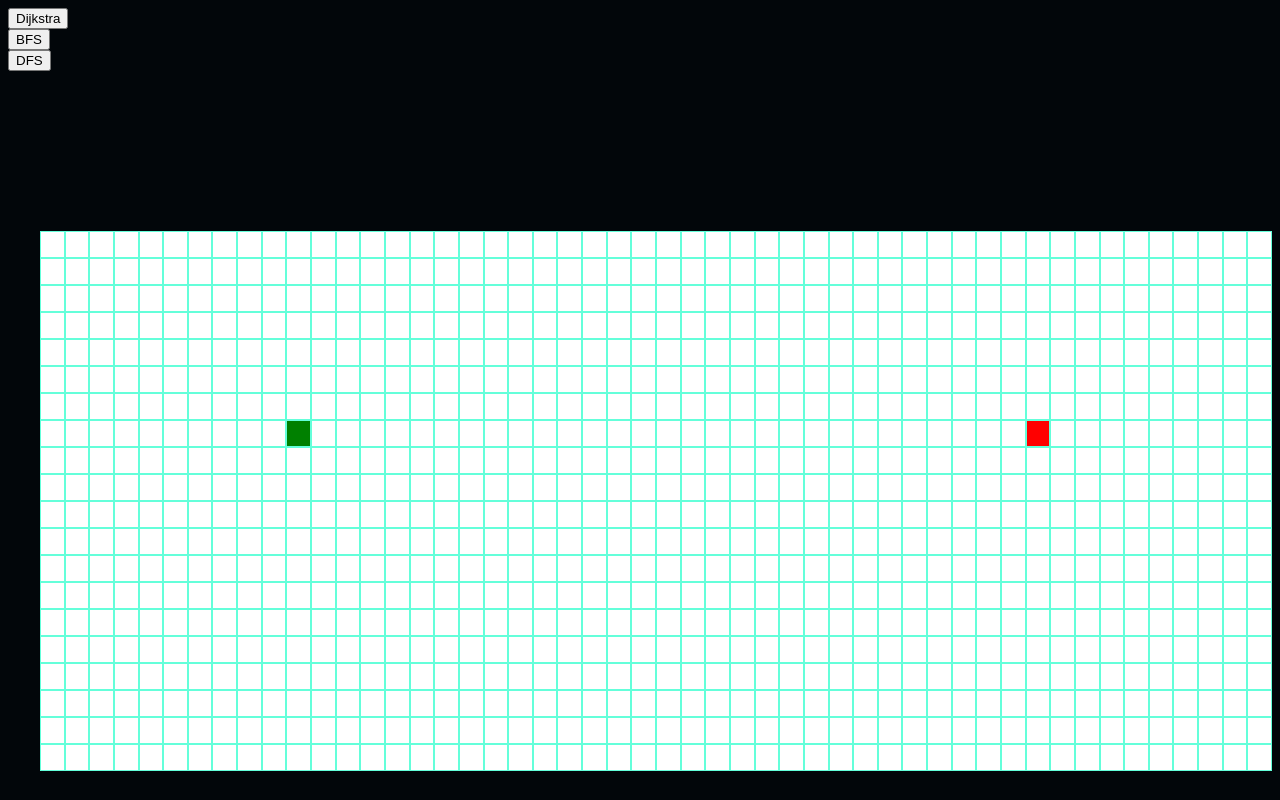
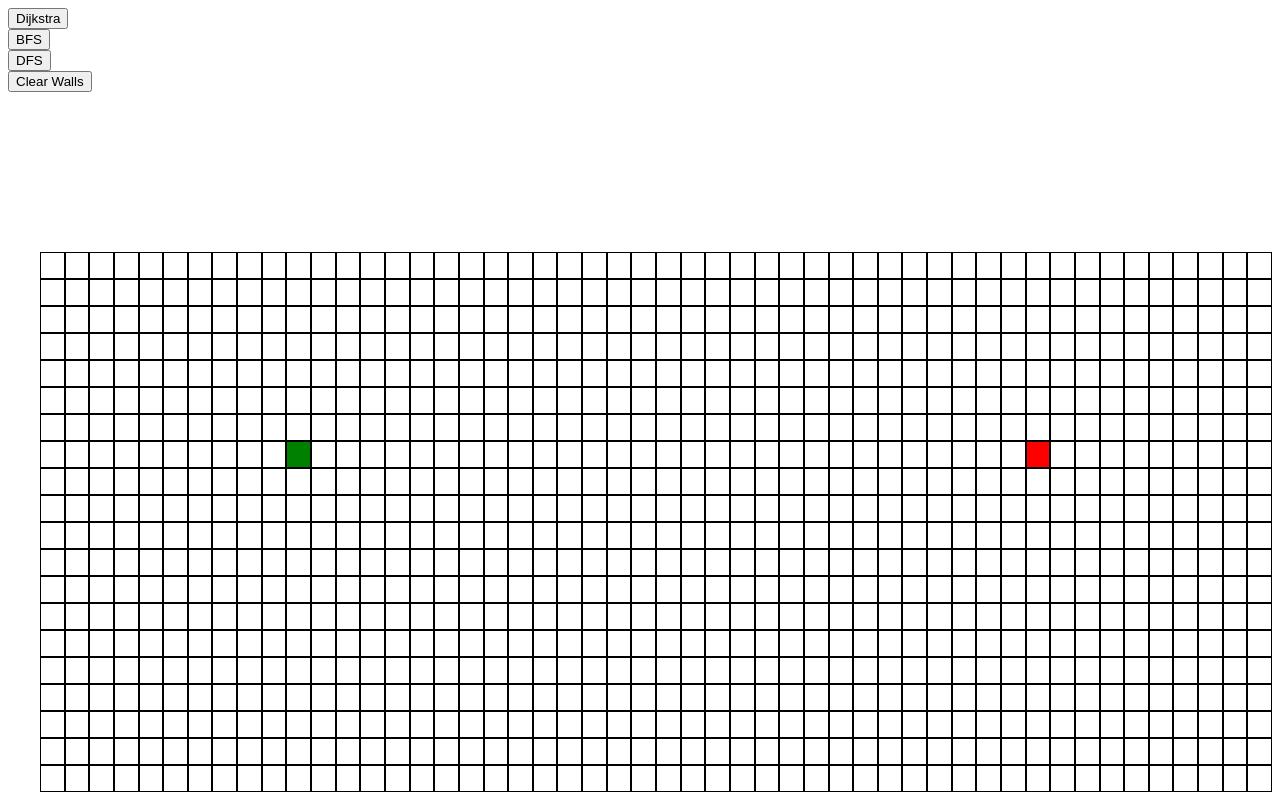
Before and after one commit to conor47/Searching-visualizer, a React (Create React App) app: page / in a window 1280 px wide. Built offline with nearby package versions, Linux system fonts and the light colour scheme.

Commit message:
added move start functionality

```diff
--- a/src/Components/PathFinding.js
+++ b/src/Components/PathFinding.js
@@ -8,6 +8,7 @@ const PathFinding = () => {
   const [grid, setGrid] = useState([]);
   const [start, setStart] = useState([7, 10]);
   const [end, setEnd] = useState([7, 40]);
+  const [moveStart, setMoveStart] = useState(false);
   const [mouseDown, setMouseDown] = useState(false);
 
   useEffect(() => {
@@ -15,6 +16,7 @@ const PathFinding = () => {
   }, []);
 
   const runDijkstra = () => {
+    clearVisited();
     let nodes = dijkstra(grid, grid[start[0]][start[1]], grid[end[0]][end[1]]);
     let shortestPath = getShortestPath(grid[end[0]][end[1]]);
 
@@ -35,21 +37,33 @@ const PathFinding = () => {
   };
 
   const handleMouseDown = (row, col) => {
+    if (row === start[0] && col === start[1]) {
+      setMouseDown(true);
+      setMoveStart(true);
+      return;
+    }
     setMouseDown(true);
     generateUpdatedGrid(row, col);
   };
 
   const handleMouseUp = (row, col) => {
     setMouseDown(false);
+    setMoveStart(false);
   };
 
   const handleMouseEnter = (row, col) => {
+    if (mouseDown && moveStart) {
+      moveStartNode(row, col);
+      return;
+    }
+
     if (mouseDown) {
       generateUpdatedGrid(row, col);
     }
   };
 
   const runBfs = () => {
+    clearVisited();
     let nodes = bfs(grid, grid[start[0]][start[1]], grid[end[0]][end[1]]);
     console.log(nodes);
     let shortestPath = getShortestPath(grid[end[0]][end[1]]);
@@ -70,6 +84,7 @@ const PathFinding = () => {
   };
 
   const runDFS = () => {
+    clearVisited();
     let nodes = dfs(grid, grid[start[0]][start[1]], grid[end[0]][end[1]]);
     console.log(nodes);
     for (let i = 0; i < nodes.length; i++) {
@@ -92,9 +107,9 @@ const PathFinding = () => {
     for (let i = 0; i < path.length; i++) {
       setTimeout(() => {
         let node = path[i];
-        document.getElementById(
-          `${node.row}-${node.col}`
-        ).style.backgroundColor = 'green';
+        document
+          .getElementById(`${node.row}-${node.col}`)
+          .classList.add('shortest');
       }, i * 50);
     }
   };
@@ -109,6 +124,21 @@ const PathFinding = () => {
       grid.push(row);
     }
     return grid;
+  };
+
+  const moveStartNode = (row, col) => {
+    const newGrid = grid.slice();
+
+    let oldStart = grid[start[0]][start[1]];
+    let updatedOld = { ...oldStart, isStart: false };
+    newGrid[oldStart.row][oldStart.col] = updatedOld;
+
+    let newStart = grid[row][col];
+    let newUpdatedStart = { ...newStart, isStart: true };
+    newGrid[row][col] = newUpdatedStart;
+
+    setStart([row, col]);
+    setGrid(newGrid);
   };
 
   const generateUpdatedGrid = (row, col) => {
@@ -138,6 +168,40 @@ const PathFinding = () => {
     };
   };
 
+  const clearWalls = () => {
+    let newGrid = [];
+    for (let i = 0; i < grid.length; i++) {
+      let row = [];
+      for (let j = 0; j < grid[0].length; j++) {
+        let node = grid[i][j];
+        if (node.isWall) {
+          node.isWall = false;
+        }
+        row.push(node);
+      }
+      newGrid.push(row);
+    }
+    setGrid(newGrid);
+  };
+
+  const clearVisited = () => {
+    let newGrid = [];
+    for (let i = 0; i < grid.length; i++) {
+      let row = [];
+      for (let j = 0; j < grid[0].length; j++) {
+        let node = grid[i][j];
+        if (node.isVisited) {
+          node.isVisited = false;
+          document.getElementById(`${i}-${j}`).classList.remove('visited');
+          document.getElementById(`${i}-${j}`).classList.remove('shortest');
+        }
+        row.push(node);
+      }
+      newGrid.push(row);
+    }
+    setGrid(newGrid);
+  };
+
   return (
     <div>
       <div className="controls">
@@ -148,6 +212,9 @@ const PathFinding = () => {
       </div>
       <div className="controls">
         <button onClick={() => runDFS()}>DFS</button>
+      </div>
+      <div className="controls">
+        <button onClick={() => clearWalls()}>Clear Walls</button>
       </div>
       <div className="grid">
         {grid.map((row, i) => {
--- a/src/index.css
+++ b/src/index.css
@@ -1,13 +1,9 @@
-body {
-  background-color: #02060a;
-}
-
 .node {
   height: 25px;
   transition: all 0.5s ease-in;
   width: 25px;
   background-color: white;
-  border: 1px solid #64ffda;
+  border: 1px solid black;
 }
 
 .grid {
@@ -28,7 +24,7 @@ body {
 }
 
 .shortest {
-  background-color: green;
+  background-color: green !important  ;
 }
 
 .visited {
```
